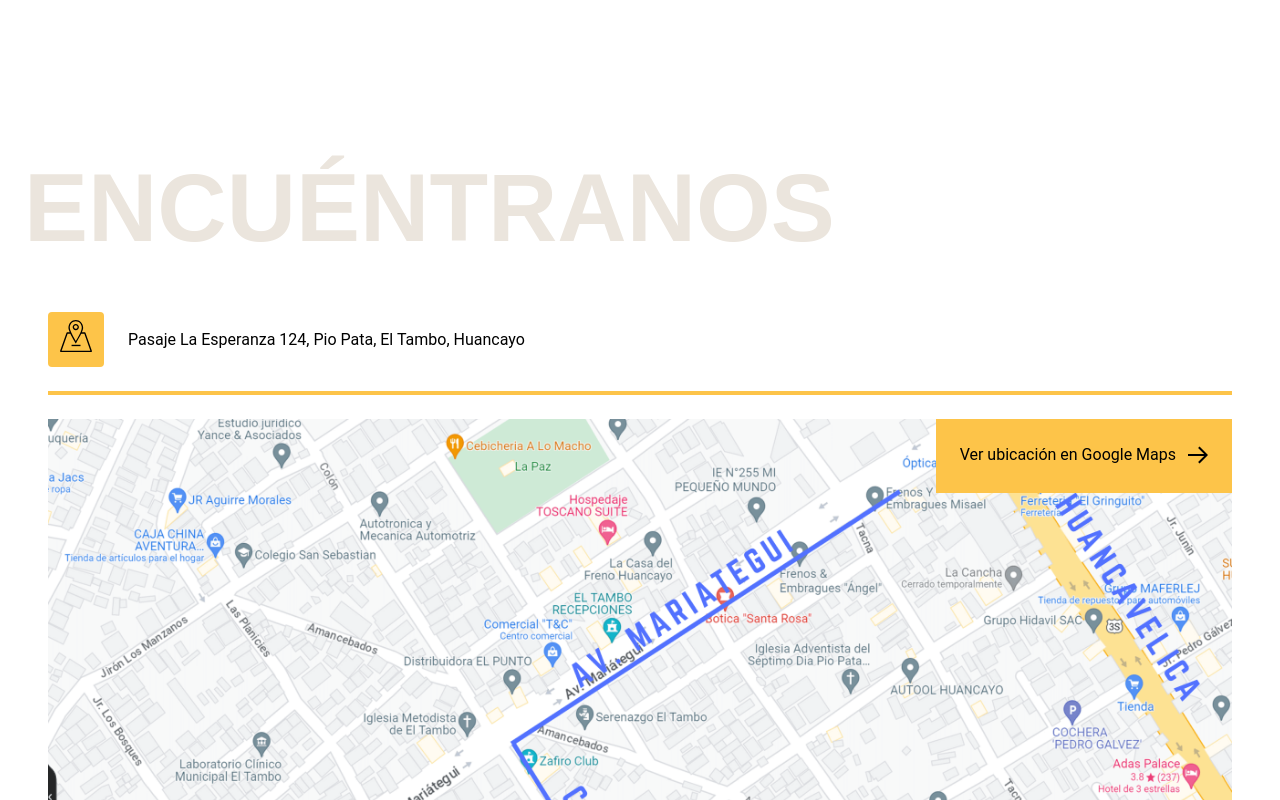
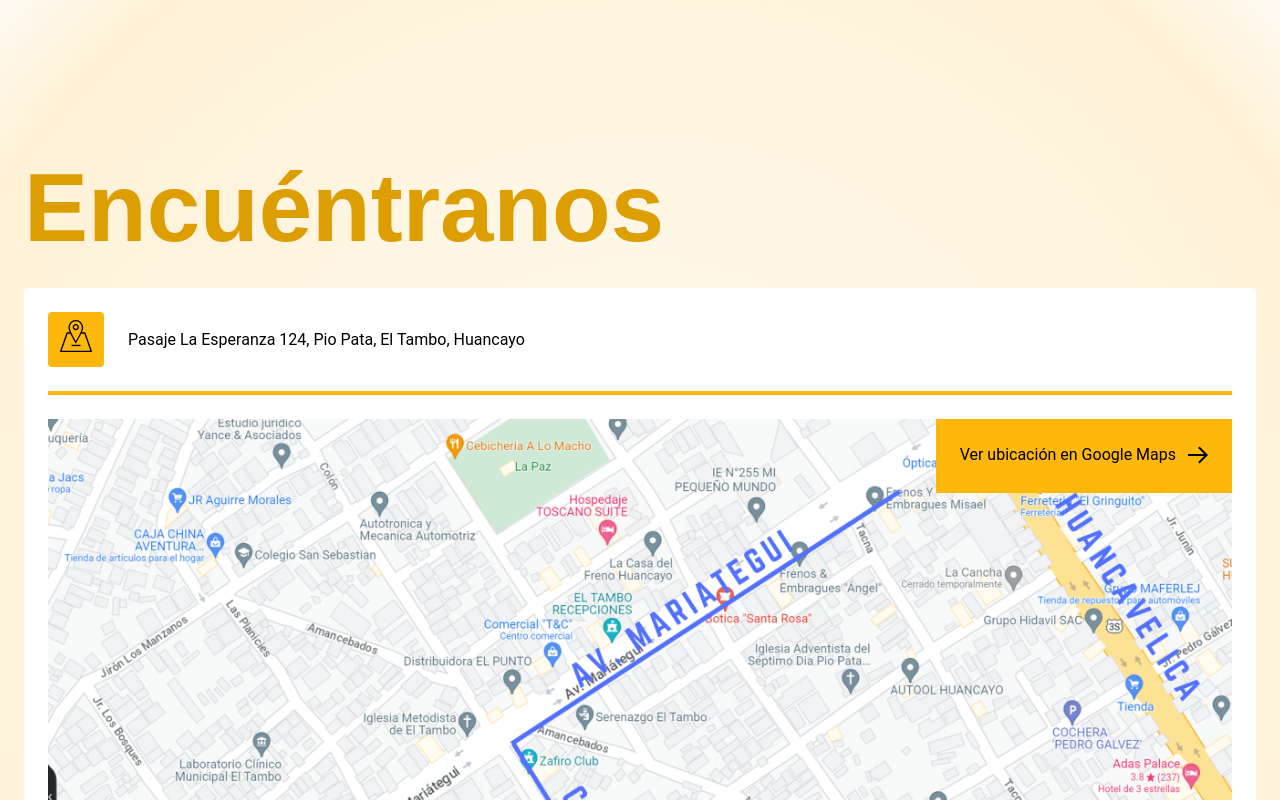
Before and after one commit to raffo1234/esperanza124, a Next.js app: page /sections/Address in a window 1280 px wide. Shown: the top 800 px of the page. Built offline with nearby package versions, Linux system fonts and the light colour scheme.

Commit message:
feat: update colors

```diff
--- a/components/Subtitle.js
+++ b/components/Subtitle.js
@@ -2,7 +2,7 @@ import React from "react";
 
 export default function Subtitle({ children }) {
   return (
-    <h2 className="mb-8 font-serif text-4xl font-bold uppercase md:text-6xl lg:text-8xl text-cream">
+    <h2 className="mb-8 font-serif text-4xl font-bold md:text-6xl lg:text-8xl text-cream">
       {children}
     </h2>
   );
--- a/pages/_document.js
+++ b/pages/_document.js
@@ -27,7 +27,13 @@ export default function Document() {
         <meta httpEquiv="Content-Type" content="text/html; charset=utf-8" />
         <meta name="language" content="Spanish" />
       </Head>
-      <body>
+      <body
+        style={{
+          background: "rgb(255,250,244)",
+          background:
+            "radial-gradient(circle, rgba(255,250,244,1) 0%, rgba(254,242,214,1) 87%, rgba(255,250,244,1) 100%)",
+        }}
+      >
         <Main />
         <NextScript />
       </body>
--- a/pages/index.js
+++ b/pages/index.js
@@ -25,7 +25,7 @@ export default function Home() {
           site_name: "Esperanza 124",
         }}
       />
-      <div className="text-sm bg-beige lg:text-base">
+      <div className="text-sm lg:text-base">
         <Head>
           <title>Esperanza 124</title>
           <meta name="description" content="Esperanza 124" />
--- a/pages/sections/Hero.js
+++ b/pages/sections/Hero.js
@@ -34,7 +34,7 @@ export default function Hero() {
           </Fade>
         </div>
         <div className="absolute z-20 px-20 py-10 -translate-y-1/2 bg-warning top-1/2 left-4">
-          <p className="font-serif text-4xl text-right lg:text-7xl lg:left-10">
+          <p className="font-serif text-4xl text-right text-white lg:text-7xl lg:left-10">
             Entrega <br /> Inmediata
           </p>
         </div>
--- a/tailwind.config.js
+++ b/tailwind.config.js
@@ -28,14 +28,14 @@ module.exports = {
           100: "#ccc",
           900: "#372950",
         },
-        beige: "#FBF7EE",
+        beige: "#fffaf4",
         green: {
           light: "#e6eded",
         },
         success: "#00cc9f",
         info: "#48a1e7",
-        warning: "#fdc449",
-        cream: "#ebe5dd",
+        warning: "#fdb80b",
+        cream: "#dc9e00",
         danger: "#ff5570",
         whatsapp: "#24d366",
         brown: "#4F3829",
```
